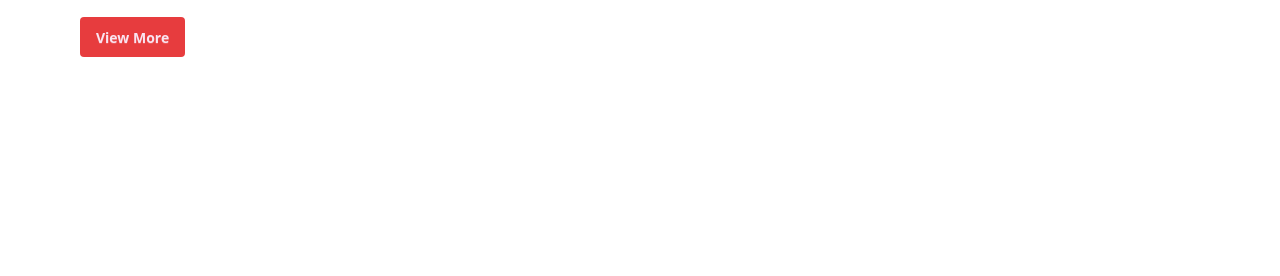
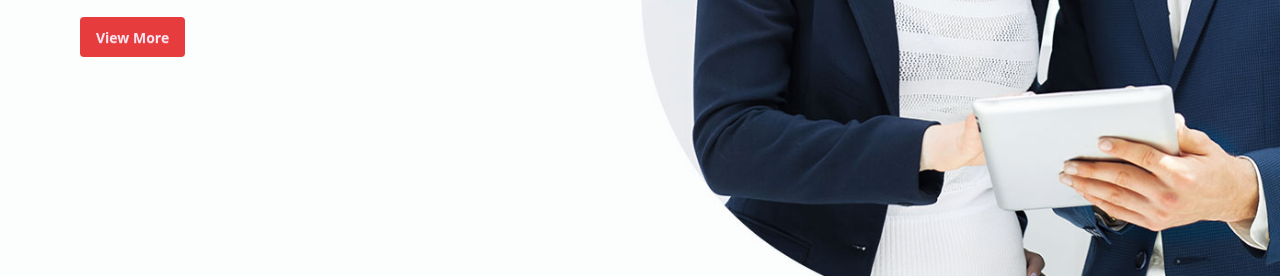
Before and after one commit to rj-roy/finix, a plain HTML site: page index.html in a window 1280 px wide. Shown: the part 465-741 px from the top of the page. Drawn offline with nearby package versions, Linux system fonts and the light colour scheme; the site is published under a folder, as on GitHub Pages, so addresses that start at the root find nothing.

Commit message:
IMG name changed

```diff
--- a/index.html
+++ b/index.html
@@ -115,7 +115,7 @@
     </header>
 
     <!-- bg-image -->
-    <div class="absolute bg-[url('/assets/images/main-banner2.jpg')] bg-cover bg-center w-full inset-0 -z-50 bg-fixed">
+    <div class="absolute bg-[url('./assets/images/main-banner2.jpg')] bg-cover bg-center w-full inset-0 -z-50 bg-fixed">
     </div>
 
     <main class="max-w-6xl mx-auto">
```
